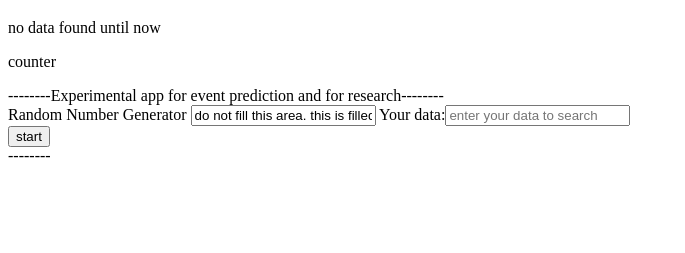
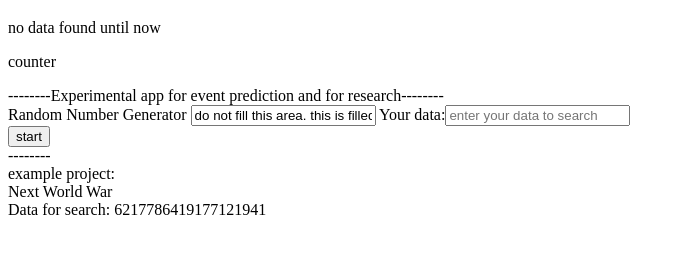
Before and after one commit to constantin11/megan, a plain HTML site: page index.html in a window 1280 px wide. Shown: the part 61-314 px from the top of the page, without its empty margins (0-685 px from the left). Drawn offline with Linux system fonts and the light colour scheme.

Commit message:
Update index.html

```diff
--- a/index.html
+++ b/index.html
@@ -10,6 +10,12 @@
  Your data:<input type="textarea" id="octoinput" name="octobyuser" placeholder="enter your data to search" onclick="clearInterval(myVar)" /><br />
 		<input type="button" value="start" name="submiopus" class="btn" onclick="startocto();">
 		 </form>--------
+
+<br />
+example project:<br />
+Next World War
+<br />
+Data for search: 6217786419177121941
 	<script>
 
  //   var x = document.getElementById("demo");
```
